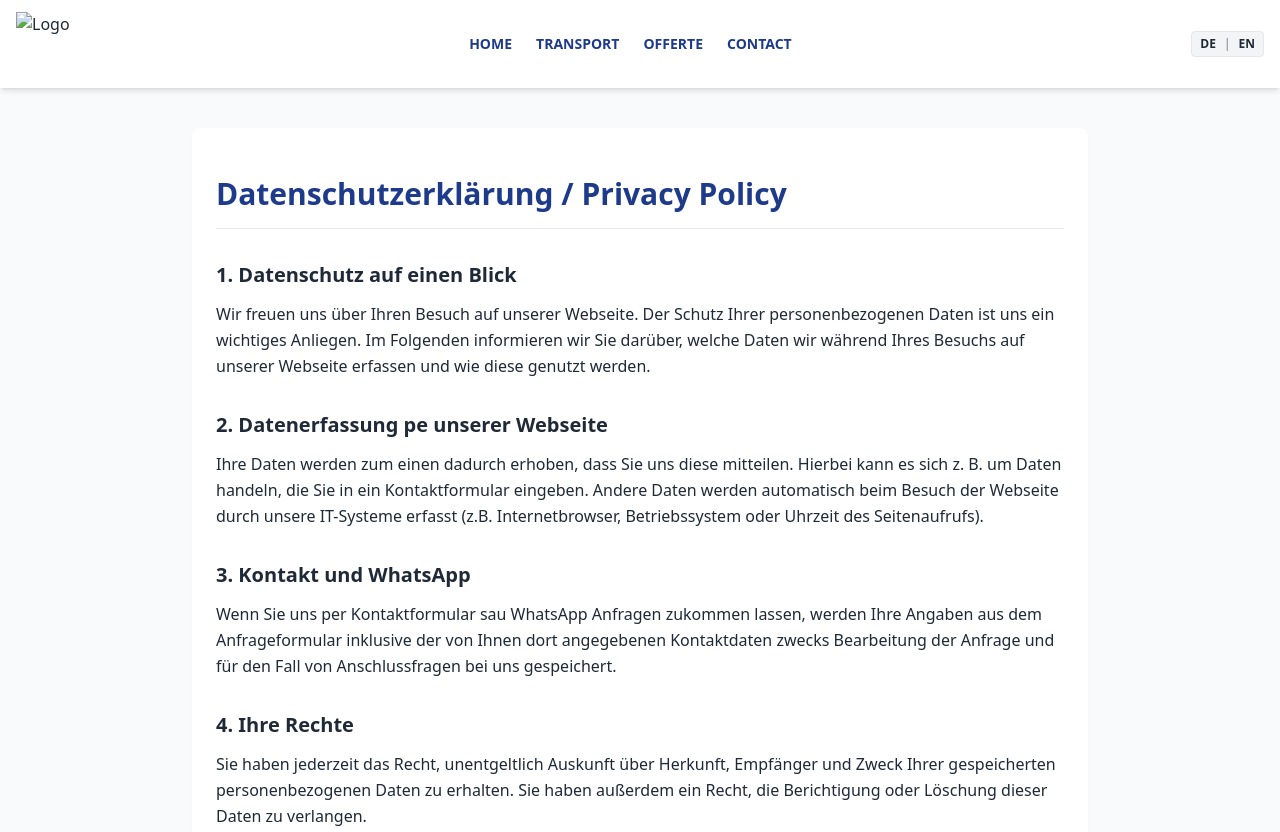
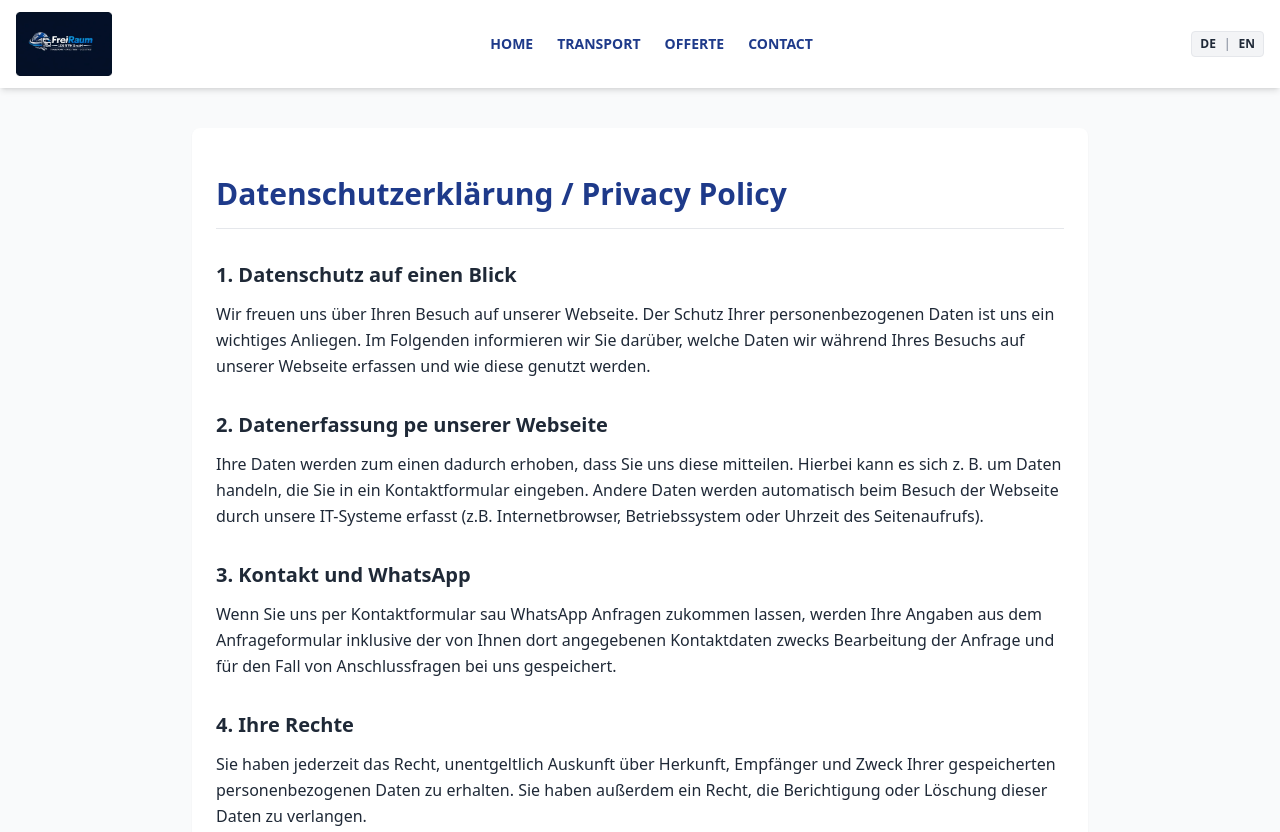
Before and after one commit to adrianturcu0111-code/freiraum-logistik, a plain HTML site: page privacy.html in a window 1280 px wide. Shown: the top 832 px of the page. Drawn offline with nearby package versions, Linux system fonts and the light colour scheme.

Commit message:
Update privacy.html

```diff
--- a/privacy.html
+++ b/privacy.html
@@ -13,7 +13,7 @@
     <nav class="bg-white shadow-md sticky top-0 z-50">
     <div class="container mx-auto px-4 py-3 flex justify-between items-center">
         <a href="index.html">
-            <img src="Logo Freiraum.jpeg" alt="Logo" class="h-10 md:h-16">
+            <img src="Logo_Freiraum.jpg" alt="Logo" class="h-10 md:h-16">
         </a>
 
         <div class="hidden md:flex space-x-6 font-semibold text-blue-900 uppercase text-sm">
```
